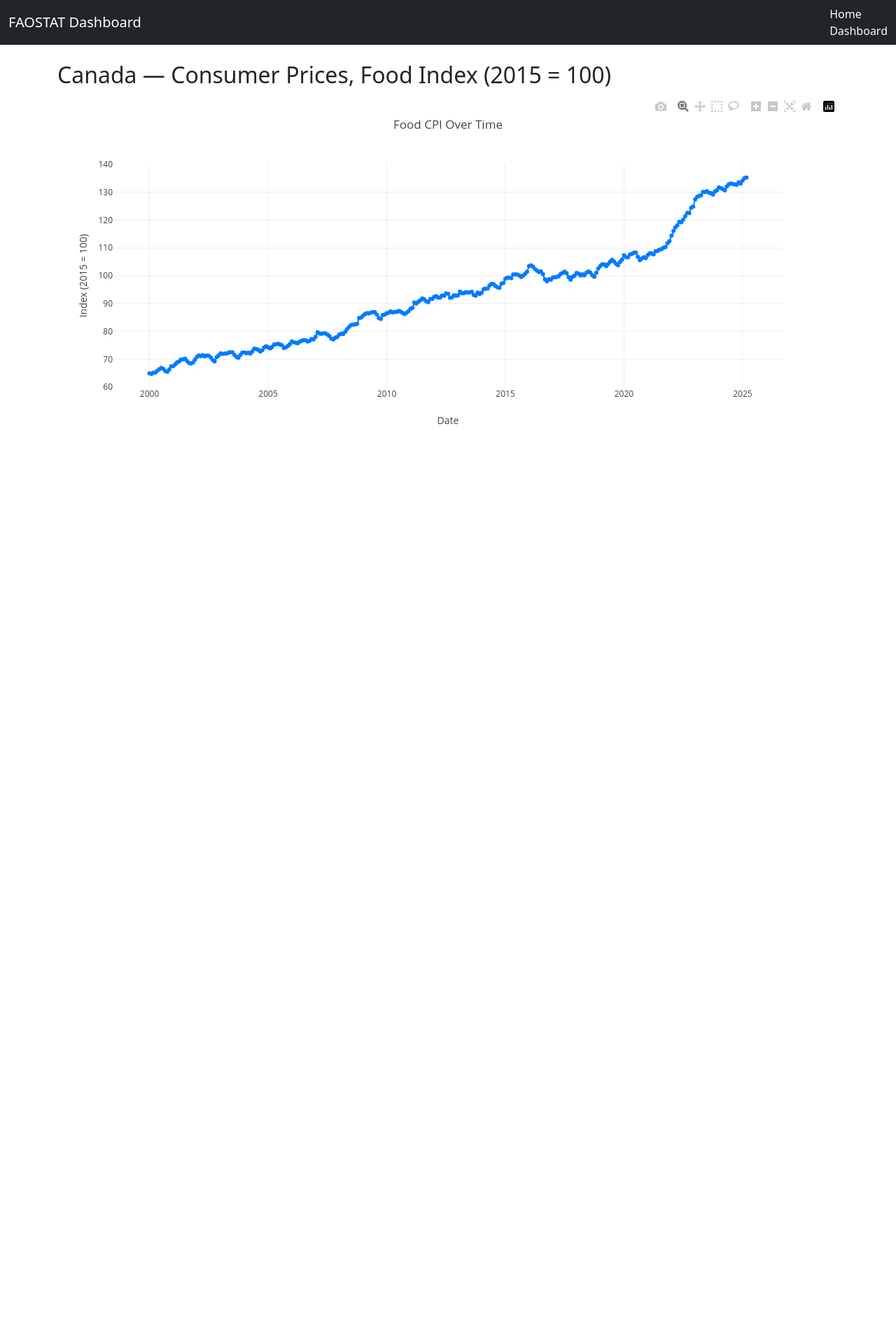
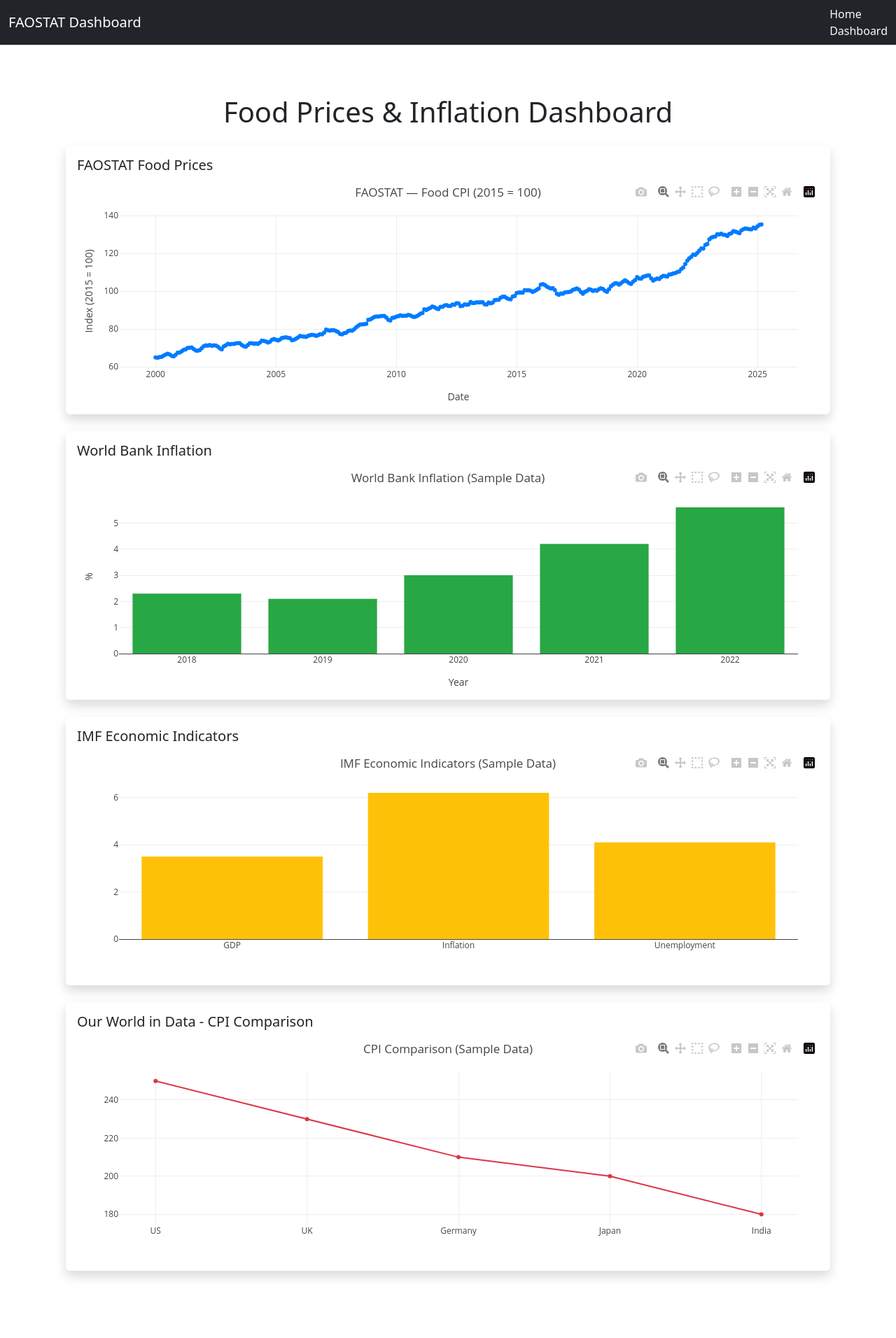
Before and after one commit to khfong26/Sta160-Group-Project, a Flask app: page /dashboard in a window 1280 px wide. Shown: the whole page at 70% size. Before the commit the page ends 606 px from the top, so only its background shows below. Run offline with Flask 3, Linux system fonts and the light colour scheme; some libraries are stand-ins or nearby versions.

Commit message:
moved faostat logic into main.js, as well as made placeholders for other three datasets

```diff
--- a/static/js/main.js
+++ b/static/js/main.js
@@ -0,0 +1,65 @@
+document.addEventListener("DOMContentLoaded", () => {
+
+  fetch("/api/cpi_data")
+    .then(response => response.json())
+    .then(data => {
+      const trace = {
+        x: data.dates,
+        y: data.values,
+        mode: "lines+markers",
+        type: "scatter",
+        marker: { color: "#007bff" }
+      };
+      const layout = {
+        title: "FAOSTAT — Food CPI (2015 = 100)",
+        xaxis: { title: "Date" },
+        yaxis: { title: "Index (2015 = 100)" },
+        margin: { t: 50, r: 30, b: 50, l: 60 }
+      };
+      Plotly.newPlot("faostat-chart", [trace], layout, { responsive: true });
+    })
+    .catch(err => console.warn("FAOSTAT data load failed:", err));
+
+
+  // --- Placeholder: World Bank ---
+  const wbTrace = {
+    x: ["2018", "2019", "2020", "2021", "2022"],
+    y: [2.3, 2.1, 3.0, 4.2, 5.6],
+    type: "bar",
+    marker: { color: "#28a745" }
+  };
+  Plotly.newPlot("worldbank-chart", [wbTrace], {
+    title: "World Bank Inflation (Sample Data)",
+    xaxis: { title: "Year" },
+    yaxis: { title: "%" },
+    margin: { t: 50, r: 30, b: 50, l: 60 }
+  }, { responsive: true });
+
+
+  // --- Placeholder: IMF ---
+  const imfTrace = {
+    x: ["GDP", "Inflation", "Unemployment"],
+    y: [3.5, 6.2, 4.1],
+    type: "bar",
+    marker: { color: "#ffc107" }
+  };
+  Plotly.newPlot("imf-chart", [imfTrace], {
+    title: "IMF Economic Indicators (Sample Data)",
+    margin: { t: 50, r: 30, b: 50, l: 60 }
+  }, { responsive: true });
+
+
+  // --- Placeholder: Our World in Data ---
+  const owidTrace = {
+    x: ["US", "UK", "Germany", "Japan", "India"],
+    y: [250, 230, 210, 200, 180],
+    type: "scatter",
+    mode: "lines+markers",
+    marker: { color: "#dc3545" }
+  };
+  Plotly.newPlot("owid-chart", [owidTrace], {
+    title: "CPI Comparison (Sample Data)",
+    margin: { t: 50, r: 30, b: 50, l: 60 }
+  }, { responsive: true });
+
+});
--- a/templates/dashboard.html
+++ b/templates/dashboard.html
@@ -1,29 +1,32 @@
 {% extends "base.html" %}
+{% block title %}Food Prices & Inflation Dashboard{% endblock %}
+
 {% block content %}
-<h2>Canada — Consumer Prices, Food Index (2015 = 100)</h2>
-<div id="cpi-chart" style="height:500px;"></div>
+<div class="container py-5">
+  <h1 class="text-center mb-4">Food Prices & Inflation Dashboard</h1>
 
-<script>
-fetch('/api/cpi_data')
-  .then(response => response.json())
-  .then(data => {
-    const trace = {
-      x: data.dates,
-      y: data.values,
-      mode: 'lines+markers',
-      type: 'scatter',
-      line: { color: '#007bff' }
-    };
+  <section class="mb-4 bg-white shadow rounded p-3">
+    <h2 class="h5 mb-2">FAOSTAT Food Prices</h2>
+    <div id="faostat-chart" style="height:320px;"></div>
+  </section>
 
-    const layout = {
-      title: 'Food CPI Over Time',
-      xaxis: { title: 'Date' },
-      yaxis: { title: 'Index (2015 = 100)' },
-      plot_bgcolor: 'white',
-      paper_bgcolor: 'white'
-    };
+  <section class="mb-4 bg-white shadow rounded p-3">
+    <h2 class="h5 mb-2">World Bank Inflation</h2>
+    <div id="worldbank-chart" style="height:320px;"></div>
+  </section>
 
-    Plotly.newPlot('cpi-chart', [trace], layout);
-  });
-</script>
+  <section class="mb-4 bg-white shadow rounded p-3">
+    <h2 class="h5 mb-2">IMF Economic Indicators</h2>
+    <div id="imf-chart" style="height:320px;"></div>
+  </section>
+
+  <section class="mb-4 bg-white shadow rounded p-3">
+    <h2 class="h5 mb-2">Our World in Data - CPI Comparison</h2>
+    <div id="owid-chart" style="height:320px;"></div>
+  </section>
+</div>
+
+<script src="{{ url_for('static', filename='js/main.js') }}"></script>
+
+
 {% endblock %}
```
